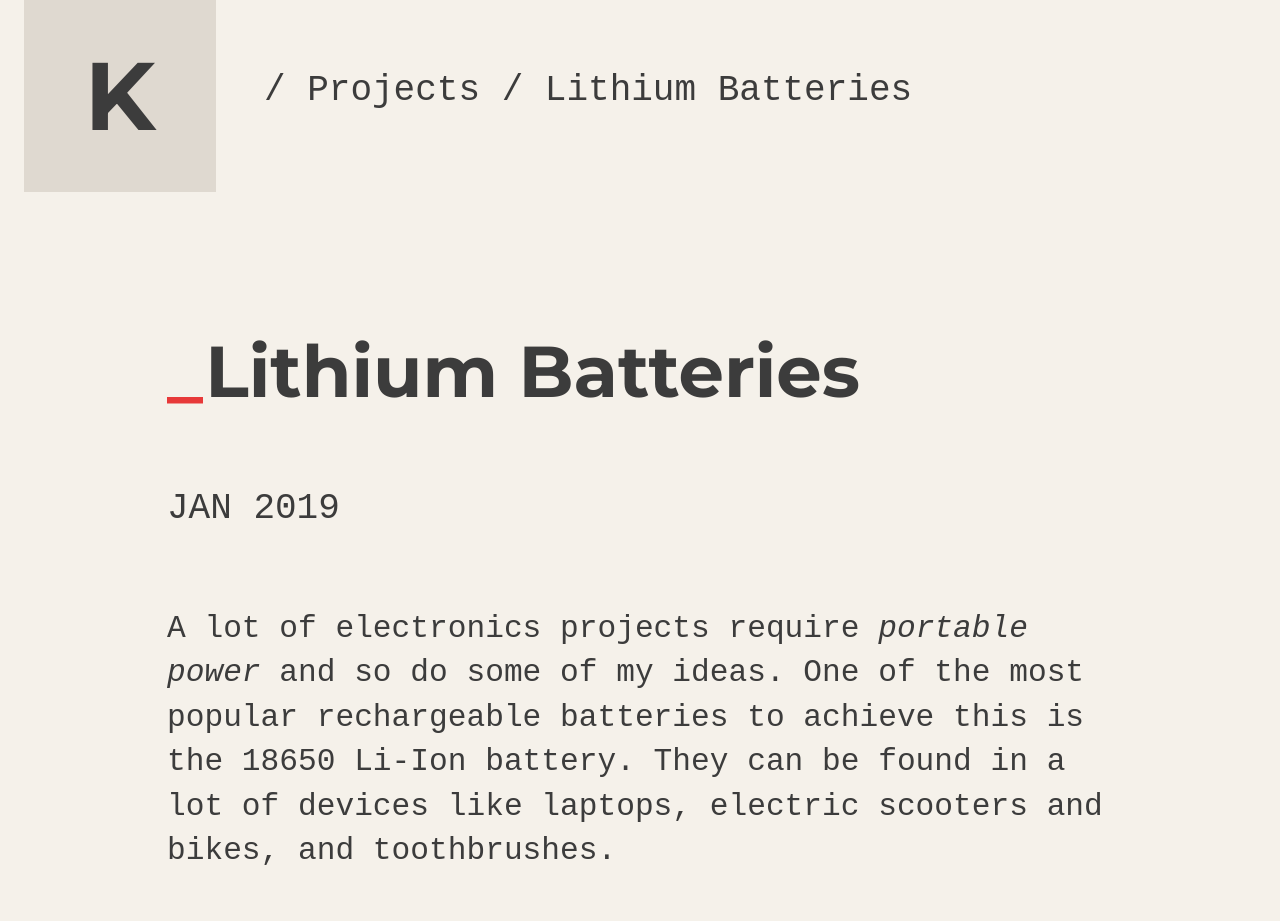
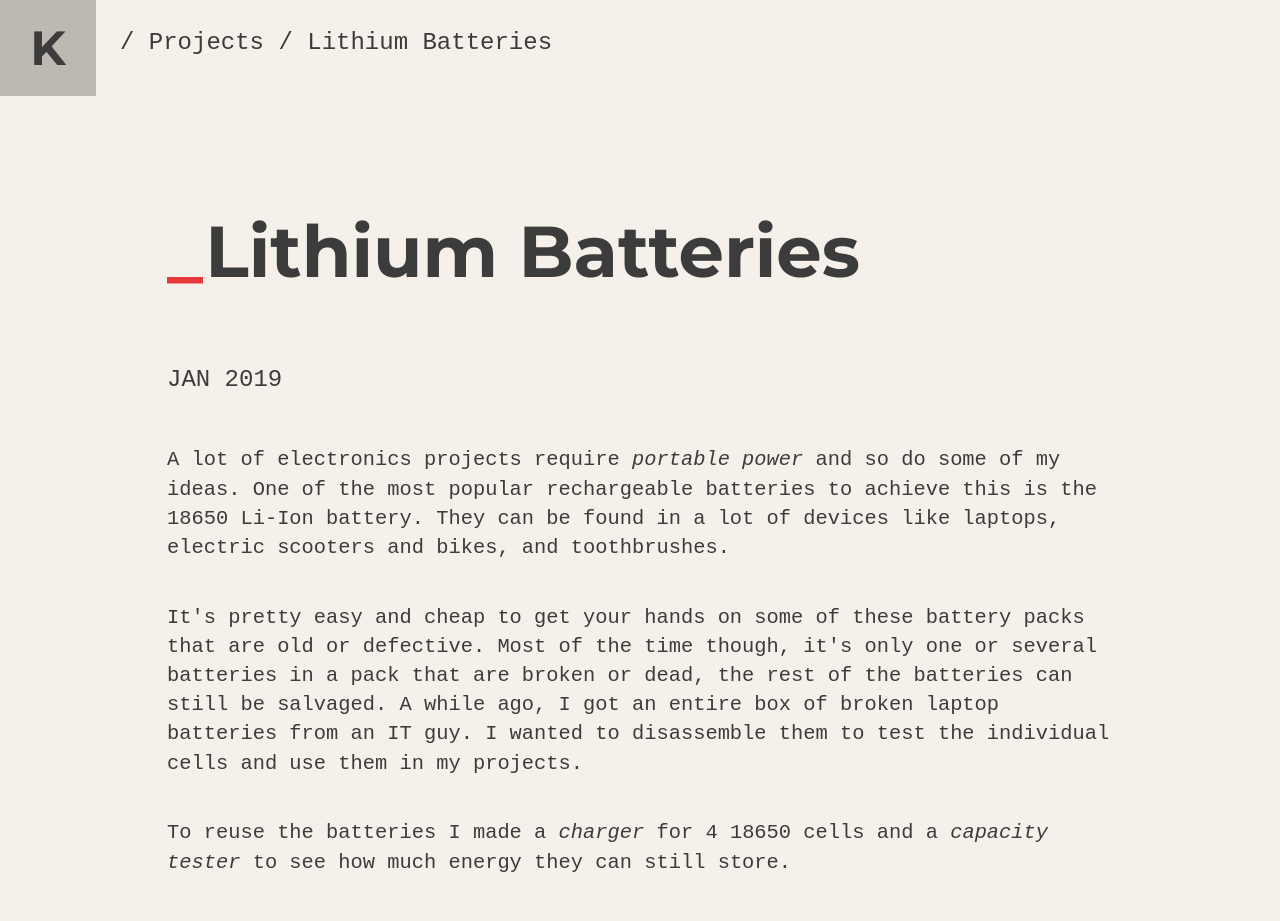
Before and after one commit to KevinVanthuyne/kevinvt.com, a plain HTML site: page projects/18650.html in a window 1280 px wide. Shown: the top 921 px of the page. Drawn offline with Linux system fonts and the light colour scheme; a web font is replaced by a local one.

Commit message:
improved responsiveness of font size in project pages

```diff
--- a/css/style.css
+++ b/css/style.css
@@ -223,12 +223,14 @@ li {
   display: flex;
   flex-direction: row;
   align-items: center;
+  position: absolute;
+  left: 0;
 }
 
 .big-nav {
   font-family: 'Montserrat', sans-serif;
   font-weight: bold;
-  font-size: 4rem;
+  font-size: 2rem;
   height: 2em;
   width: 2em;
   display: flex;
@@ -236,10 +238,6 @@ li {
   justify-content: center;
   background-color: rgb(223, 217, 208);
   margin-right: 0.5em;
-}
-
-.big-nav-container p {
-  font-size: 1.5rem;
 }
 
 .big-nav-container a {
@@ -255,17 +253,13 @@ li {
 }
 
 .project-page {
-  margin: 0 5vw;
+  margin-top: 8rem;
 }
 
 .project-date {
   text-transform: uppercase;
-  font-size: 1.5rem;
+  font-size: 1.1rem;
   margin-bottom: 2em;
-}
-
-.project-page-description {
-  font-size: 1.3rem;
 }
 
 .project-page-description p {
@@ -393,6 +387,10 @@ li {
   .contact-info img {
     width: 60%;
   }
+
+  .project-page-description p {
+    font-size: 0.9rem;
+  }
 }
 
 /* Small devices (tablets, 768px and up) */
@@ -435,7 +433,11 @@ li {
   }
 
   .project-page {
-    margin: 0 10vw;
+    margin: 8rem 10vw;
+  }
+
+  .project-page-description p {
+    font-size: 0.9rem;
   }
 
   .mt-sm-11 {
@@ -463,6 +465,16 @@ li {
 
   .skills {
     font-size: 1rem;
+  }
+
+  .project-page-description p {
+    font-size: 0.85rem;
+  }
+
+  .project-date {
+    text-transform: uppercase;
+    font-size: 1rem;
+    margin-bottom: 2em;
   }
 }
 
@@ -506,4 +518,8 @@ li {
   .contact-info img {
     width: 40%;
   }
+
+  .project-page-description p {
+    font-size: 0.65rem;
+  }
 }
```
